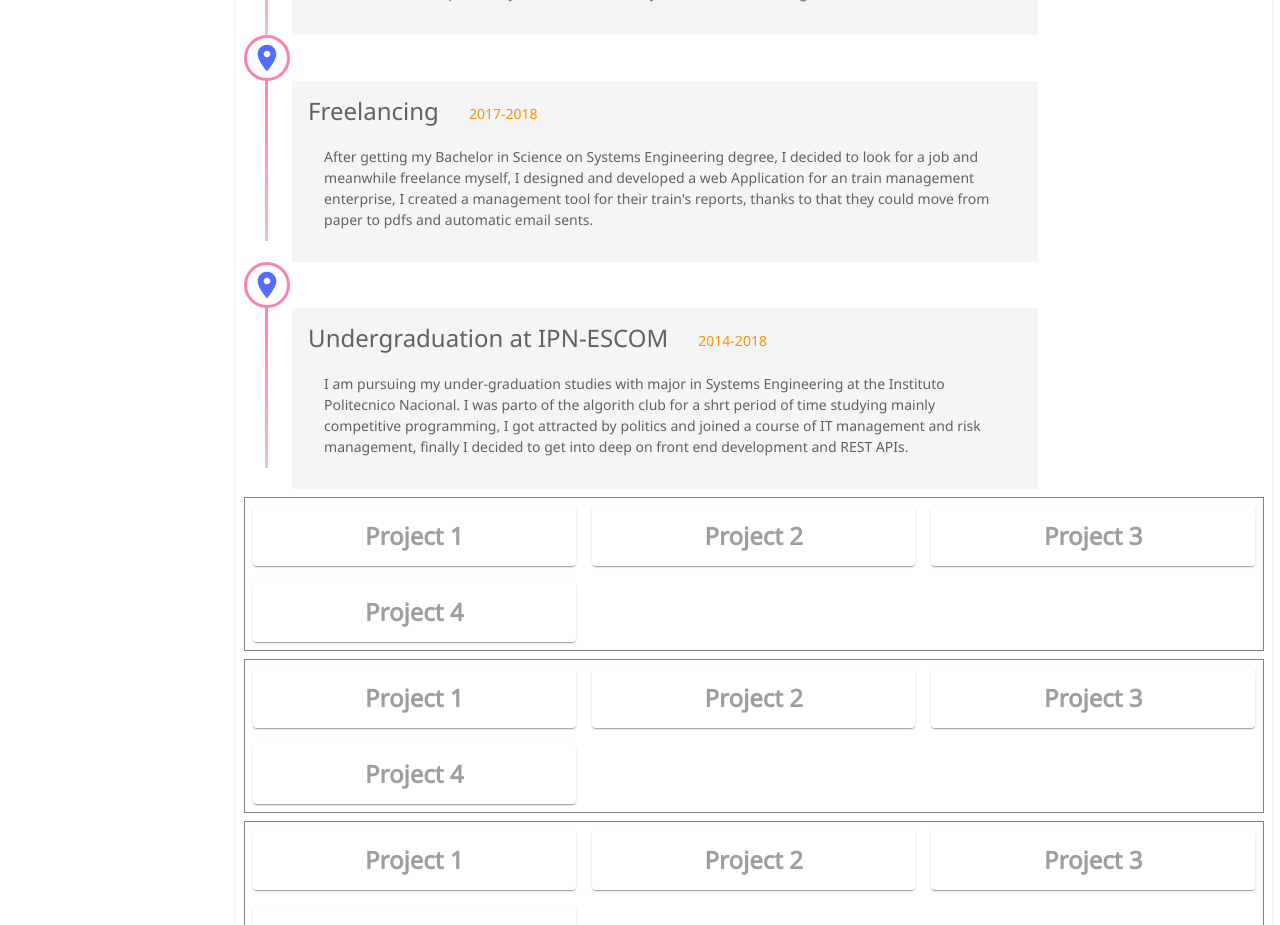
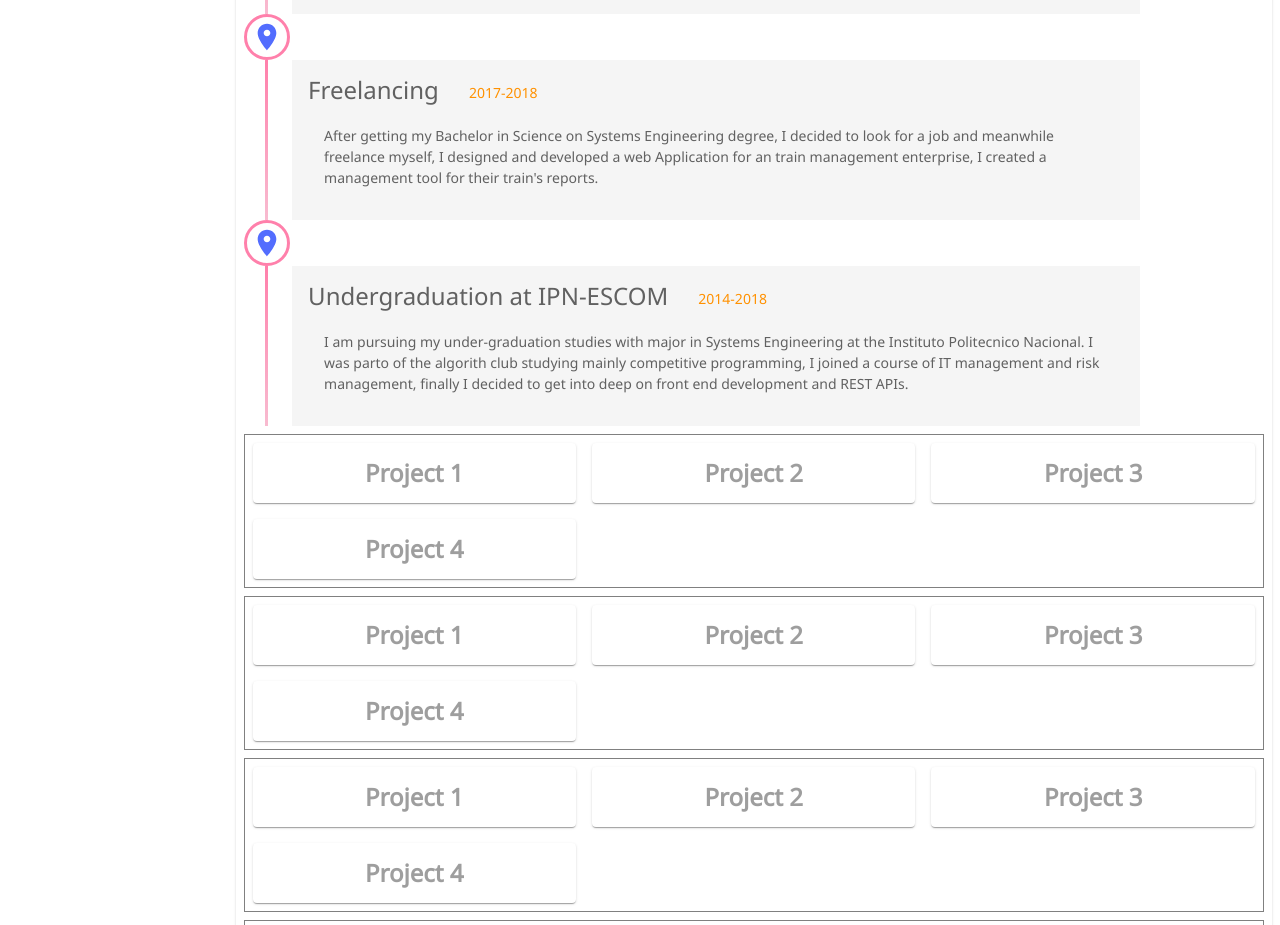
Before and after one commit to GabrielaSaldana/profile, a React (Create React App) app: page / in a window 1280 px wide. Shown: the part 1080-2005 px from the top of the page. Built offline with nearby package versions, Linux system fonts and the light colour scheme.

Commit message:
editing text

```diff
--- a/src/components/TimeLine/index.jsx
+++ b/src/components/TimeLine/index.jsx
@@ -21,7 +21,7 @@ const useStyles = makeStyles(theme => ({
   },
   timeItem: {
     height: "fit-content",
-    width: "70%",
+    width: "80%",
     backgroundColor: theme.extendedPalette.greyContrast.main,
     marginLeft: theme.spacing(3),
     padding: theme.spacing(2)
@@ -77,8 +77,7 @@ const historyCheckpoints = [
         After getting my Bachelor in Science on Systems Engineering degree, I
         decided to look for a job and meanwhile freelance myself, I designed and
         developed a web Application for an train management enterprise, I
-        created a management tool for their train's reports, thanks to that they
-        could move from paper to pdfs and automatic email sents.
+        created a management tool for their train's reports.
       </Typography>
     )
   },
@@ -89,10 +88,9 @@ const historyCheckpoints = [
       <Typography>
         I am pursuing my under-graduation studies with major in Systems
         Engineering at the Instituto Politecnico Nacional. I was parto of the
-        algorith club for a shrt period of time studying mainly competitive
-        programming, I got attracted by politics and joined a course of IT
-        management and risk management, finally I decided to get into deep on
-        front end development and REST APIs.
+        algorith club studying mainly competitive programming, I joined a course
+        of IT management and risk management, finally I decided to get into deep
+        on front end development and REST APIs.
       </Typography>
     )
   }
@@ -104,9 +102,7 @@ function TimeLine() {
   return (
     <div id="timeline" className={classes.root}>
       <div className={classes.description}>
-        <Typography color="textPrimary">
-          HIGHLIGHTS
-        </Typography>
+        <Typography color="textPrimary">HIGHLIGHTS</Typography>
         <Typography variant="h2" color="textPrimary">
           TIMELINE
         </Typography>
@@ -121,10 +117,7 @@ function TimeLine() {
             <div className={classes.timeItem}>
               <div style={{ display: "flex" }}>
                 <Typography variant="h2">{checkpoint.title}</Typography>
-                <Typography
-                  className={classes.date}
-                  color="secondary"
-                >
+                <Typography className={classes.date} color="secondary">
                   {checkpoint.date}
                 </Typography>
               </div>
```
